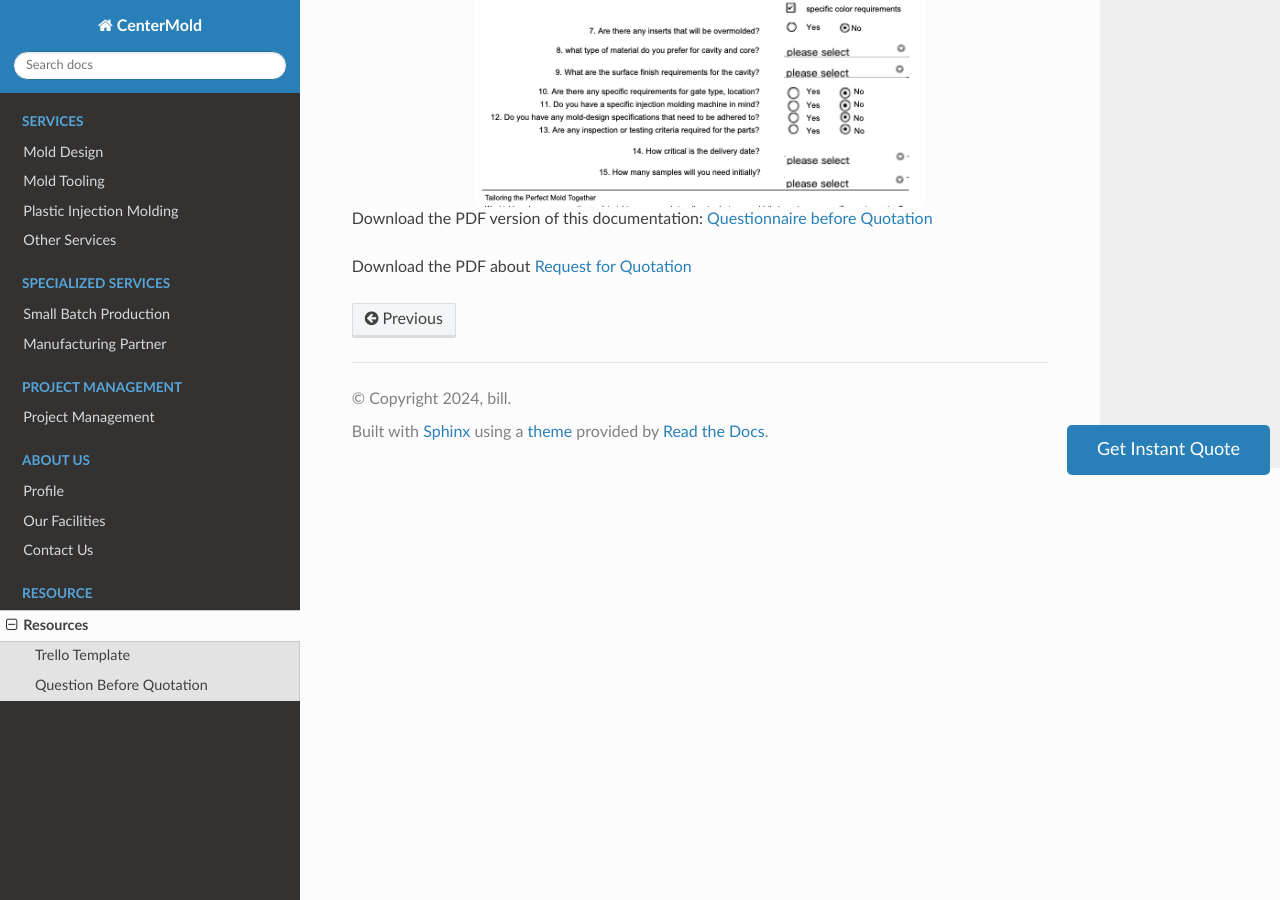
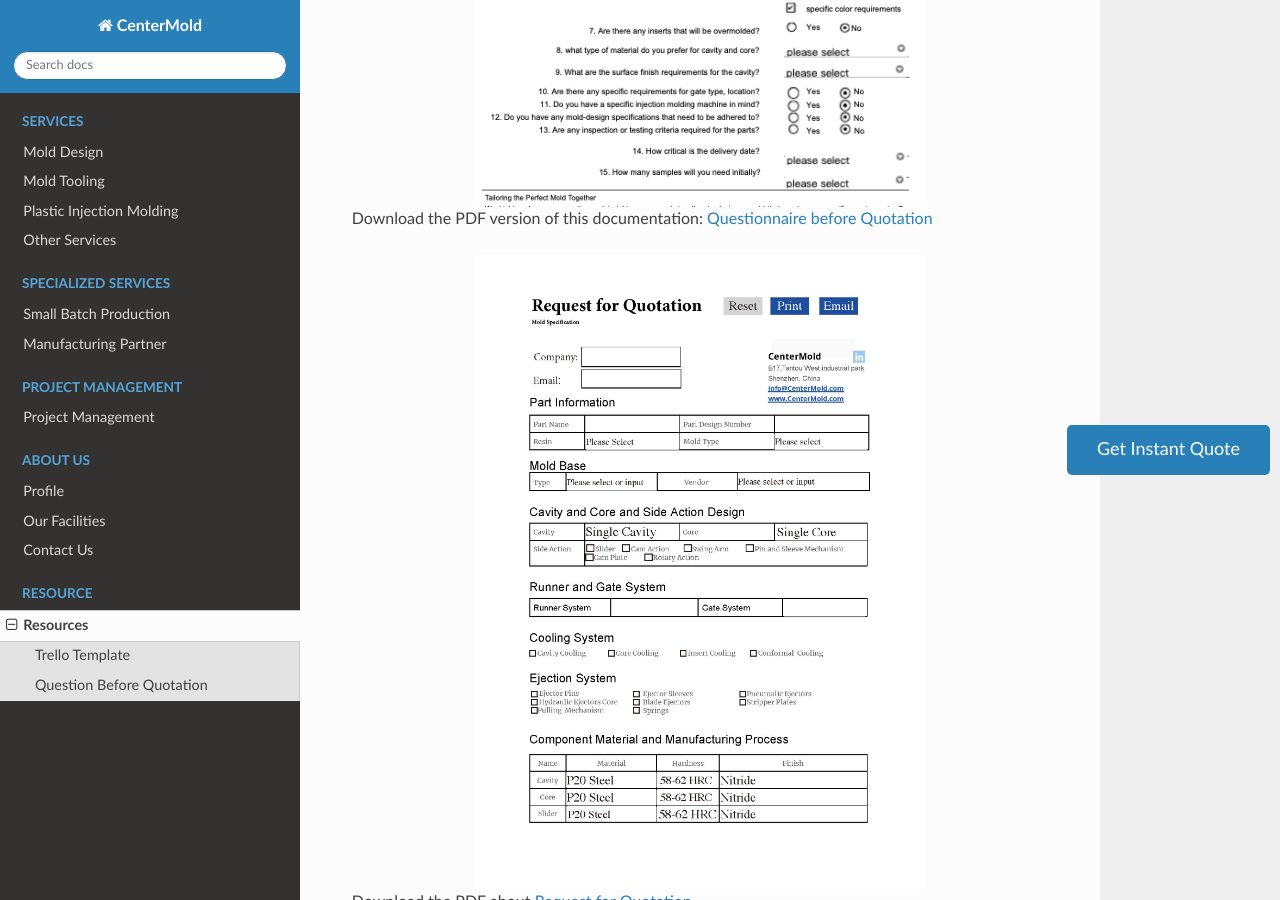
Before and after one commit to paultang/centermold, a Sphinx documentation site: the page built from source/Resource.rst, in a window 1280 px wide and 900 px high, scrolled down 1338 px. Built offline with Sphinx 7.4.7 and the Read the Docs theme 2.0.0, drawn with Linux system fonts in a browser that asks for light colours; pages that are not in the unit, such as notebooks, are missing from menus.

Commit message:
add jpg of RFQ

```diff
--- a/source/Resource.rst
+++ b/source/Resource.rst
@@ -37,7 +37,9 @@
 
 Download the PDF version of this documentation: `Questionnaire before Quotation <_static/question_before_quotation_from_centermold.pdf>`_
 
-
+.. figure:: _static/RFQ.jpg
+   :align: center
+   :width: 450px
 
 Download the PDF about `Request for Quotation <_static/RFQ.pdf>`_
 
```
Also changed, not shown: source/_static/RFQ.jpg (added).
